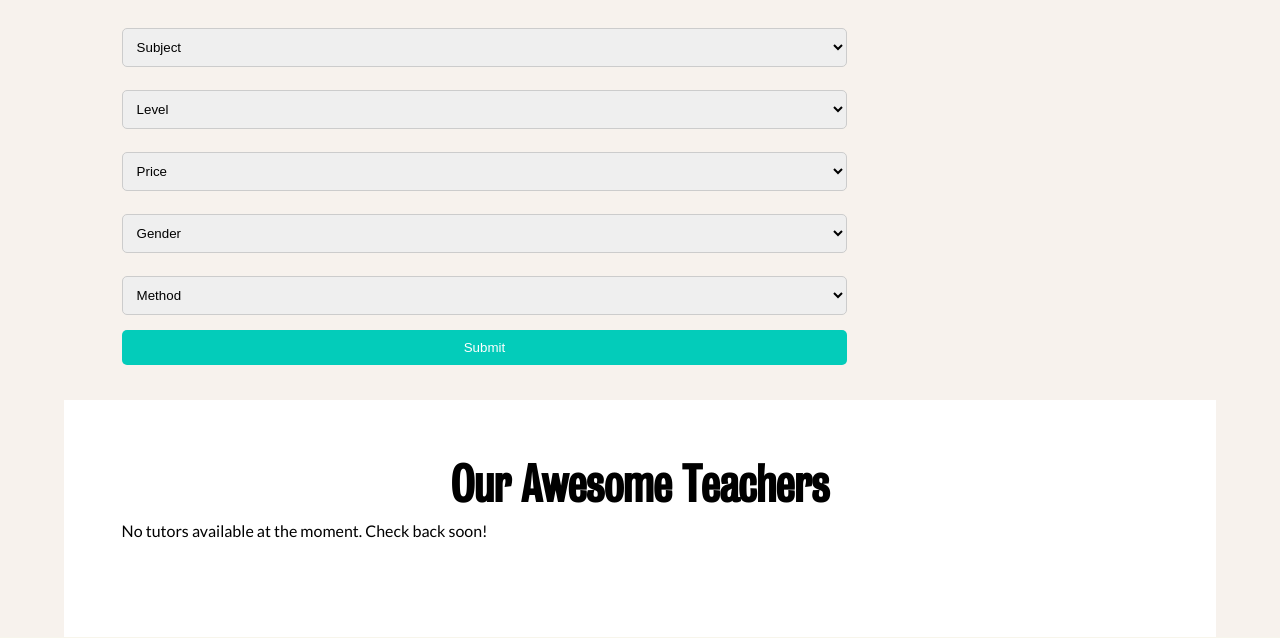
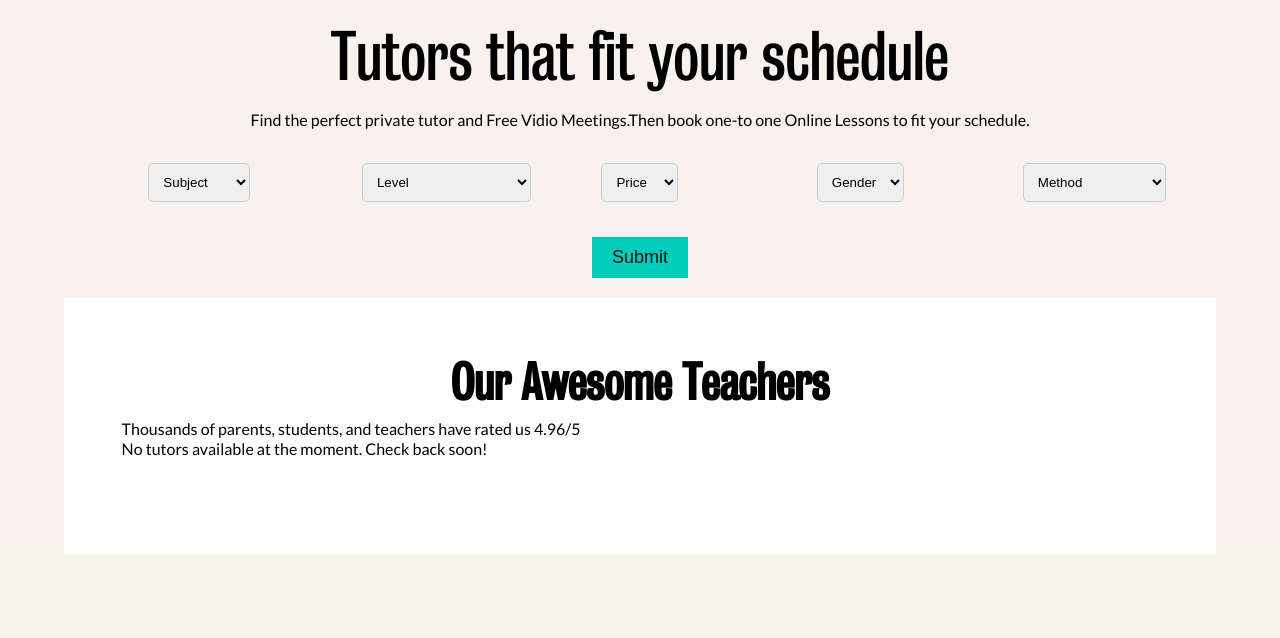
Before and after one commit to 582-41W-VA/Web-Project-2, a Django app: template brainboosters/templates/brainboosters/search.html in a window 1280 px wide. Shown: the part 116-754 px from the top of the page. Run offline with Django 3.2, Linux system fonts and the light colour scheme; the template is opened without the code that fills it, so the values that code supplies are empty.

Commit message:
fix the content of the filter section

```diff
--- a/brainboosters/static/css/styles.css
+++ b/brainboosters/static/css/styles.css
@@ -1329,6 +1329,20 @@ input:-webkit-autofill {
 .filters {
   padding: 20px 0;
   line-height: 1.8;
+  text-align: center;
+  align-items: center;
+}
+
+.filters form {
+  display: flex;
+  flex-wrap: wrap;
+  justify-content: space-between;
+  align-items: center;
+}
+
+.filters form div {
+  margin-bottom: 15px;
+  width: 15%;
 }
 
 .filters label {
@@ -1338,21 +1352,21 @@ input:-webkit-autofill {
 }
 
 .filters select,
-.filters input[type="text"],
-.filters button {
-  width: 70%;
+.filters input[type="text"] {
   padding: 10px;
-  margin-bottom: 15px;
+  margin: 20px;
   border: 1px solid #ccc;
   border-radius: 5px;
   box-sizing: border-box;
 }
 
 .filters button {
+  padding: 10px 20px;
   background-color: #03ccba;
-  color: white;
+  color: rgb(22, 22, 22);
   border: none;
   cursor: pointer;
+  font-size: large;
 }
 
 .filters button:hover {
--- a/brainboosters/templates/brainboosters/search.html
+++ b/brainboosters/templates/brainboosters/search.html
@@ -7,6 +7,8 @@
 <!-- filters -->
 <section class="filters">
     <div class="container">
+      <h1>Tutors that fit your schedule</h1>
+      <p>Find the perfect private tutor and Free Vidio Meetings.Then book one-to one Online Lessons to fit your schedule.</p>
       <form method="POST" action="{% url 'tutor_search' %}">
         {% csrf_token %}
         <div>
@@ -66,9 +68,9 @@
             </select>
         </div>
       </form>
-      <div>
+       <div>
             <button type="submit">Submit</button>
-      </div>
+        </div>
     </div>
   </section>
   <!-- end of filters -->
@@ -77,13 +79,14 @@
   <section class="tutor-card">
     <div class="container">
       <h2>Our Awesome Teachers</h2>
+      <p>Thousands of parents, students, and teachers have rated us 4.96/5</p>
       <div class="cards">
         {% for tutor in tutors %}
         <article class="card">
           {% if tutor.user.profile_picture %}
-            < img src="{{ tutor.user.profile_picture.url }}" alt="Tutor {{ tutor.name }}">
+            <img src="{{ tutor.user.profile_picture.url }}" alt="Tutor {{ tutor.name }}">
           {% else %}
-            < img src="{% static 'images/default-profile.png' %}" alt="Default Tutor Image">
+            <img src="{% static 'images/default-profile.png' %}" alt="Default Tutor Image">
           {% endif %}
           <h4>{{ tutor.name }}</h4>
           <p>{{ tutor.description|default:"Experienced tutor ready to help you succeed!" }}</p >
```
